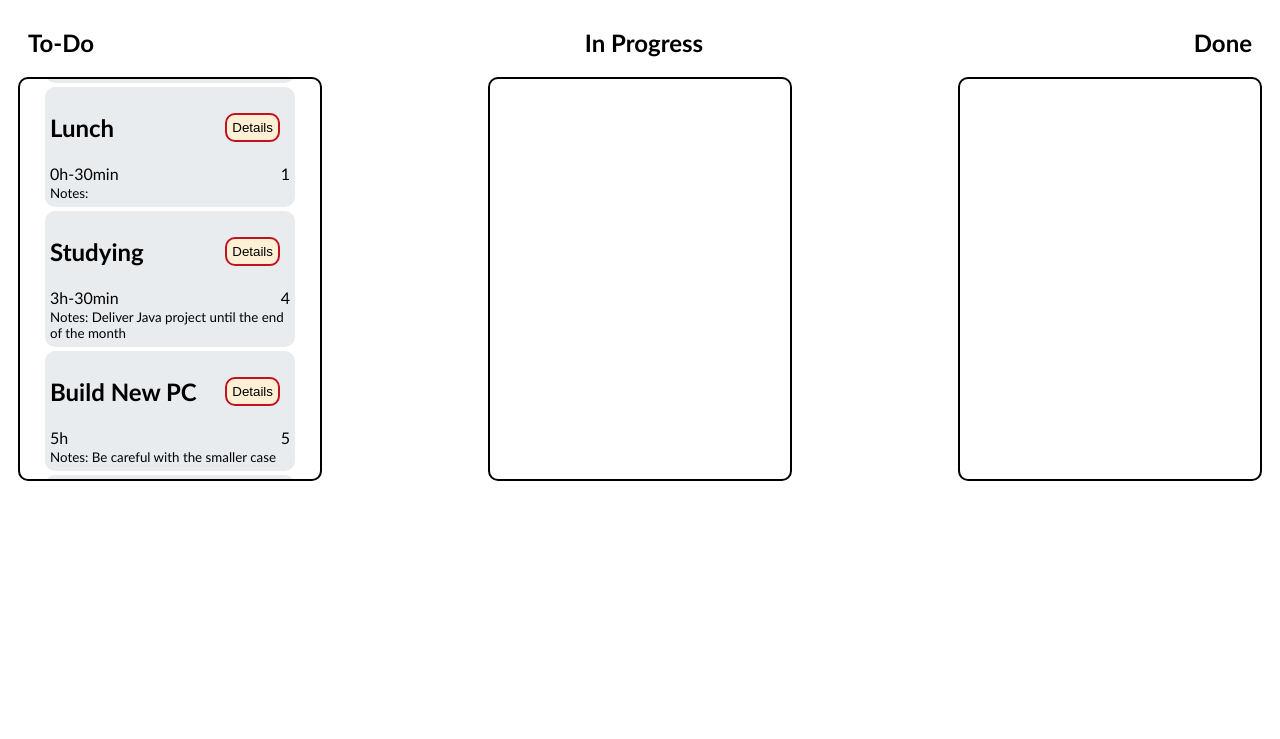
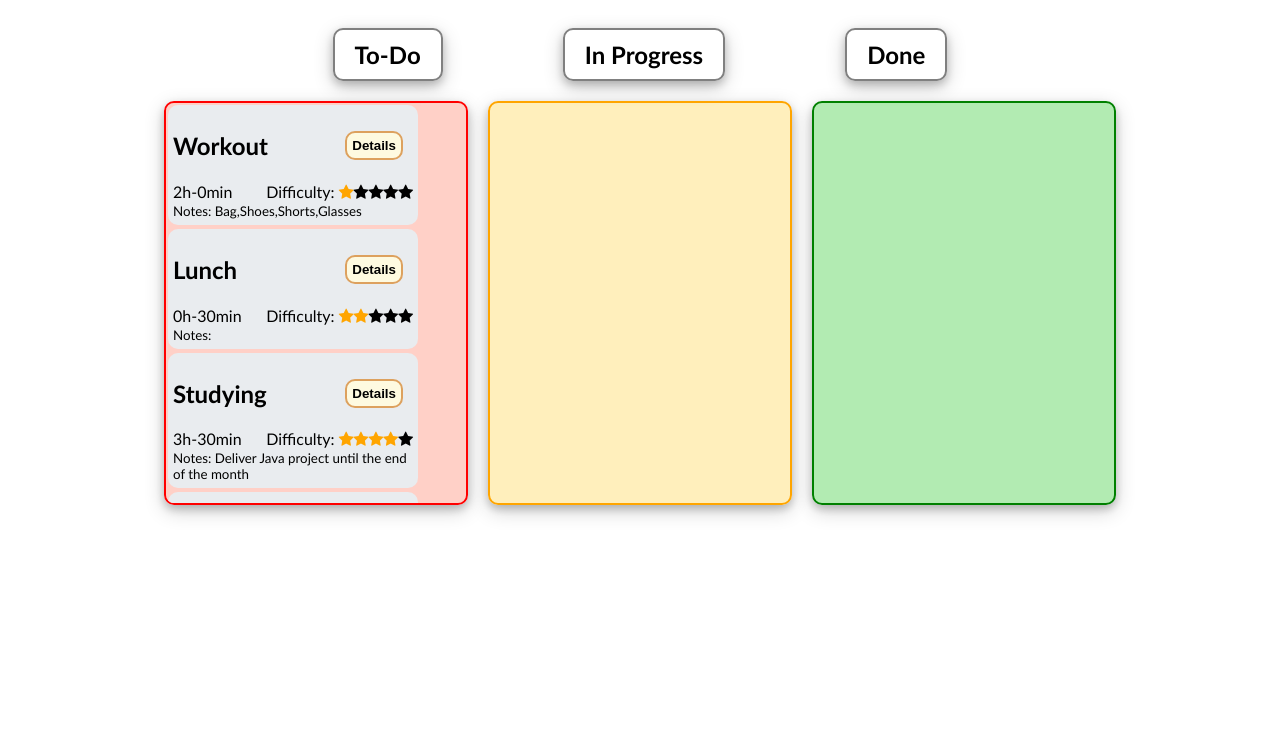
Before and after one commit to ChrisAlymaras/Kanban-Board, a plain HTML site: page index.html in a window 1280 px wide. Drawn offline with Linux system fonts and the light colour scheme.

Commit message:
If this commit apply, the UI transforms to more user-friendly. User can immediately understand the purpose of every element through fonts,colors, and images without needing to read

```diff
--- a/index.html
+++ b/index.html
@@ -5,6 +5,8 @@
   <meta charset="utf-8">
   <meta name="viewport" content="width=device-width, initial-scale=1">
   <title>Drag and Drop</title>
+  <!--link icons library-->
+  <link rel="stylesheet" href="https://cdnjs.cloudflare.com/ajax/libs/font-awesome/4.7.0/css/font-awesome.min.css">
   <link rel="stylesheet" href="/style.css">
 
 </head>
@@ -12,7 +14,7 @@
 <body>
 
 <div class="main-container">
-  <div class="headers">
+  <div class="column-headers">
     <h2>To-Do</h2>
     <h2>In Progress</h2>
     <h2>Done</h2>
--- a/index.js
+++ b/index.js
@@ -7,7 +7,7 @@ let task1 = {
 let task2 = {
   name: "Lunch",
   duration: "0h-30min",
-  difficulty: 1,
+  difficulty: 2,
   notes:""
 }
 let task3 = {
@@ -25,7 +25,7 @@ let task4 = {
 let task5 = {
   name: "Football Match",
   duration: "1h-20min",
-  difficulty: 1,
+  difficulty: 3,
   notes:"Show up 15minutes earlier"
 }
 
@@ -75,12 +75,22 @@ function createBody(index) {
 
     const taskDuration = document.createElement("span");
     taskDuration.innerHTML = tasks[index].duration;
-    const taskDifficulty = document.createElement("span");
-    taskDifficulty.innerHTML = tasks[index].difficulty;
+
+    const taskDifficulty = document.createElement("div");
+    taskDifficulty.innerHTML = "Difficulty: ";
+    //transform difficulty into stars
+    for(let i=0; i<5; i++){
+        const star = document.createElement("span");
+        star.classList.add("fa");
+        star.classList.add("fa-star");
+        if(i<tasks[index].difficulty){
+            star.classList.add("checked")
+        }
+        taskDifficulty.appendChild(star);
+    }
 
     taskBody.appendChild(taskDuration);
     taskBody.appendChild(taskDifficulty);
-
     return taskBody;
 }
 
--- a/style.css
+++ b/style.css
@@ -6,34 +6,53 @@ body{
   justify-content: center;
   flex-direction: column;
 }
+.column-headers h2{
+    border:2px solid grey;
+    border-radius:10px;
+    padding: 10px 20px;
+    margin:20px 60px;
+    box-shadow: 0 4px 8px 0 rgba(0, 0, 0, 0.2), 0 6px 20px 0 rgba(0, 0, 0, 0.19);
+}
 
-.headers{
-  display:flex;
-  justify-content: space-between;
-  margin:0 20px;
+.column-headers{
+  display: flex;
+    justify-content: center;
 }
 
 .columns{
   display:flex;
-  justify-content: space-between;
+    justify-content: center;
+  align-items: center;
 }
 
 .main-container #to-do,
 .main-container #in-progress,
 .main-container #done{
   display:flex;
-  justify-content: center;
-  align-items: center;
+  justify-content: space-evenly;
   flex-direction: column;
-
-  border: 2px solid black;
   border-radius:10px;
 
   margin: 0 10px;
   width:300px;
   height:50vh;
     overflow-y: auto;
+    box-shadow: 0 4px 8px 0 rgba(0, 0, 0, 0.2), 0 6px 20px 0 rgba(0, 0, 0, 0.19);
+}
 
+.main-container #done{
+    background-color: rgba(0, 190, 0, 0.3);
+    border: 2px solid green;
+}
+
+.main-container #in-progress{
+    background-color: rgba(255, 203, 34, 0.3);
+    border: 2px solid orange;
+}
+
+.main-container #to-do{
+    background-color: rgba(255, 99, 71, 0.3);
+    border: 2px solid red;
 }
 
 .card-container{
@@ -55,7 +74,7 @@ body{
 }
 
 .card-container:hover{
-    background-color: #8a817c;
+    background-color: rgba(0, 0, 0, 0.1);
 }
 
 
@@ -64,13 +83,22 @@ body{
   justify-content: center;
   align-items: center;
   flex-direction: column;
-  margin:30px 0;
+    margin:30px 0;
+
+    border-radius: 10px;
+    background-color: lightgrey;
+    box-shadow: 0 4px 8px 0 rgba(0, 0, 0, 0.2), 0 6px 20px 0 rgba(0, 0, 0, 0.19);
 }
 
 .task-button{
-  border:2px solid #c1121f;
-  background-color: #fdf0d5;
+  border:2px solid #dda15e;
+  background-color: #fefae0;
   margin: 10px;
   border-radius:10px;
   padding:5px;
+    font-weight:600;
 }
+
+.checked{
+    color:orange;
+}
```
